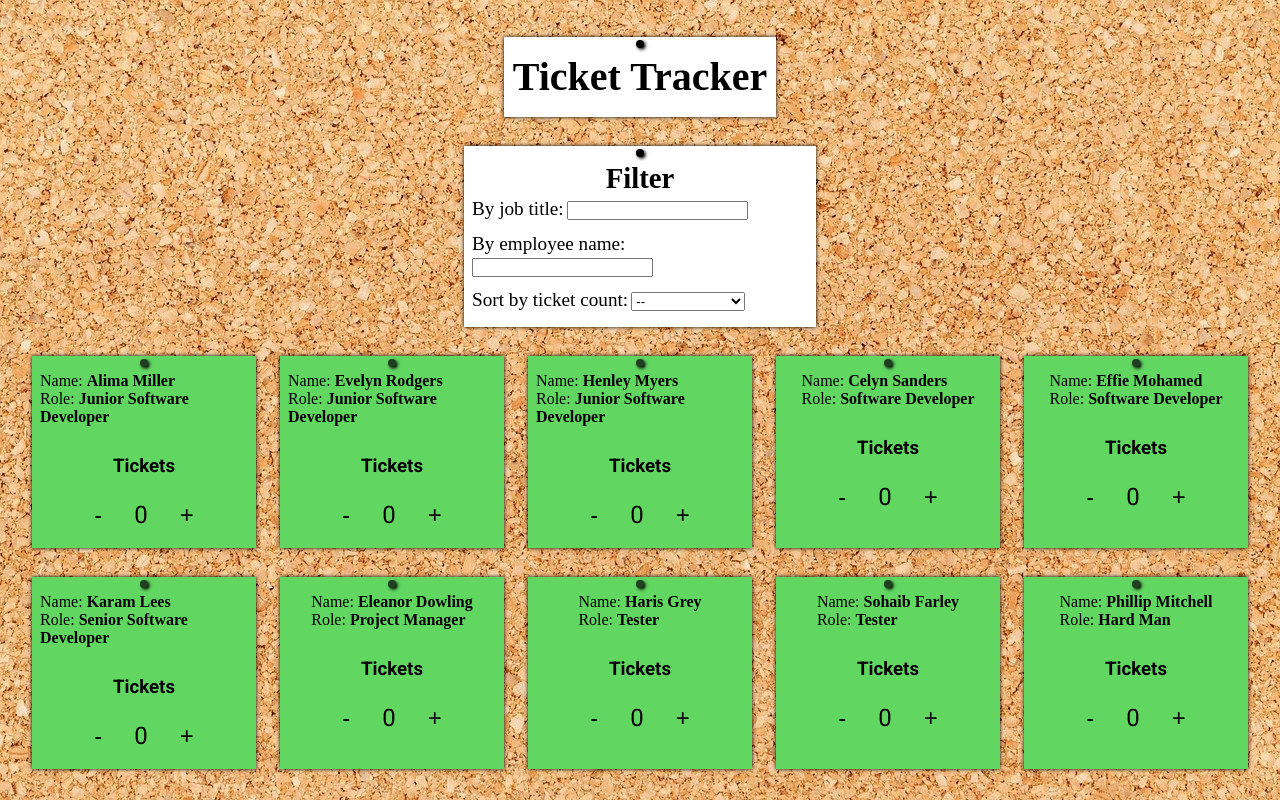
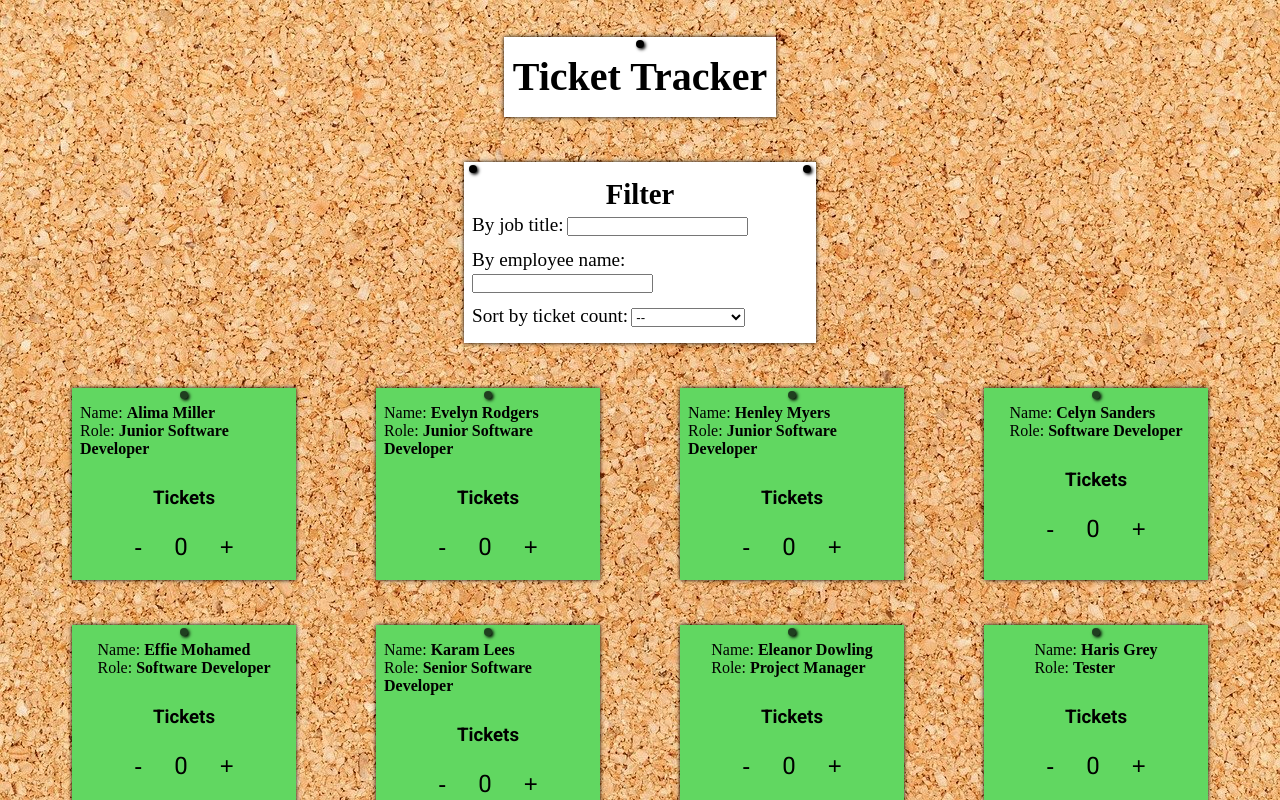
Before and after one commit to nchomeldoe/ticket-tracker, a React (Create React App) app: page / in a window 1280 px wide. Shown: the top 800 px of the page. Built offline with nearby package versions, Linux system fonts and the light colour scheme; a web font is replaced by a local one.

Commit message:
added an extra pin to the filter box and removed on hover styles from it

```diff
--- a/src/App.scss
+++ b/src/App.scss
@@ -11,6 +11,9 @@
   @media screen and (min-width: 768px) {
     gap: 1.5rem;
   }
+  @media screen and (min-width: 1024px) {
+    gap: 2.5rem;
+  }
 
   &__ticket-container {
     display: flex;
@@ -23,5 +26,8 @@
     @media screen and (min-width: 768px) {
       gap: 1.5rem;
     }
+    @media screen and (min-width: 1024px) {
+      gap: 2.5rem;
+    }
   }
 }
--- a/src/components/FilterBox/FilterBox.jsx
+++ b/src/components/FilterBox/FilterBox.jsx
@@ -19,7 +19,8 @@ const FilterBox = ({
 
   return (
     <div className="filters">
-      <div className="filters__pin"></div>
+      <div className="filters__pin filters__pin--left"></div>
+      <div className="filters__pin filters__pin--right"></div>
       <h2 className="filters__heading">Filter</h2>
 
       <div className="filters__main">
--- a/src/components/FilterBox/FilterBox.scss
+++ b/src/components/FilterBox/FilterBox.scss
@@ -15,14 +15,15 @@
     width: 22rem;
     padding-bottom: 1rem;
   }
-  &:hover {
-    transform: rotate(3deg);
-    transform-origin: top center;
-    transition: transform 0.2s;
-  }
 
   &__pin {
     @include pin;
+    &--left {
+      left: 0.3rem;
+    }
+    &--right {
+      right: 0.3rem;
+    }
   }
 
   &__heading {
```
